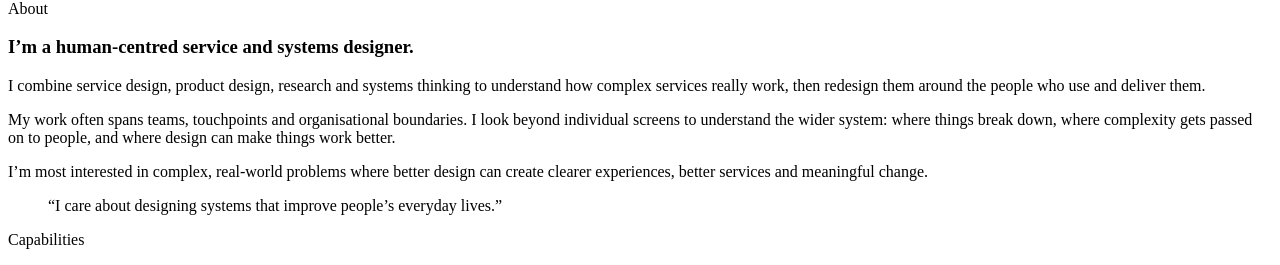
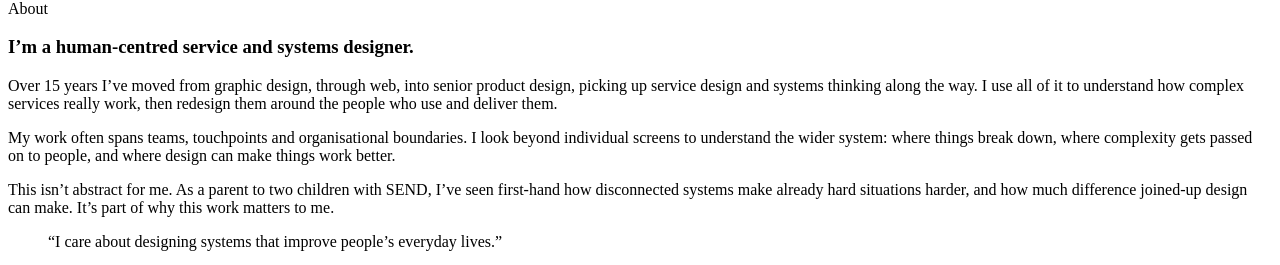
Before and after one commit to jadeparrish/portfolio, a Next.js app: page / in a window 1280 px wide. Shown: the part 772-1037 px from the top of the page. Built offline with nearby package versions, Linux system fonts and the light colour scheme.

Commit message:
Add files via upload

```diff
--- a/app/page.js
+++ b/app/page.js
@@ -242,9 +242,10 @@ export default function PortfolioHomepage() {
 
               <div className="space-y-5 text-neutral-600 text-base leading-relaxed max-w-2xl font-normal">
                 <p>
-                  I combine service design, product design, research and systems thinking
-                  to understand how complex services really work, then redesign them
-                  around the people who use and deliver them.
+                  Over 15 years I&rsquo;ve moved from graphic design, through web, into
+                  senior product design, picking up service design and systems thinking
+                  along the way. I use all of it to understand how complex services really
+                  work, then redesign them around the people who use and deliver them.
                 </p>
                 <p>
                   My work often spans teams, touchpoints and organisational boundaries. I
@@ -253,9 +254,10 @@ export default function PortfolioHomepage() {
                   design can make things work better.
                 </p>
                 <p>
-                  I&rsquo;m most interested in complex, real-world problems where better
-                  design can create clearer experiences, better services and meaningful
-                  change.
+                  This isn&rsquo;t abstract for me. As a parent to two children with SEND,
+                  I&rsquo;ve seen first-hand how disconnected systems make already hard
+                  situations harder, and how much difference joined-up design can make.
+                  It&rsquo;s part of why this work matters to me.
                 </p>
                 <blockquote className="border-l-2 border-neutral-300 pl-4 py-1 italic font-serif text-neutral-800 text-lg">
                   &ldquo;I care about designing systems that improve people&rsquo;s everyday
```
